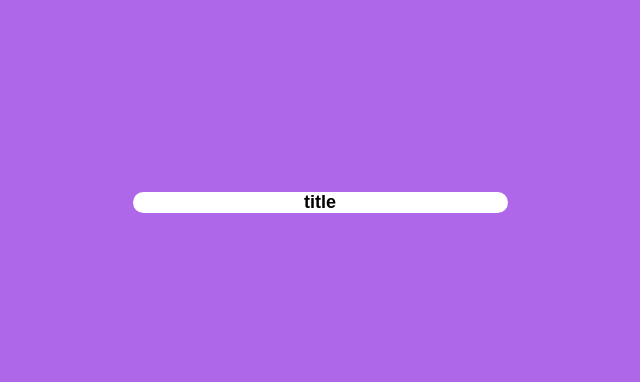
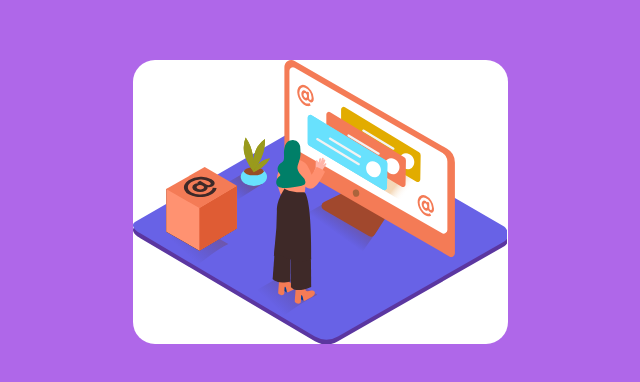
Before and after one commit to smkh20/FrontendMentor-faq-accordion-card-main, a React (Create React App) app: page / in a window 1280 px wide. Shown: the part 198-580 px from the top of the page, without its empty margins (320-960 px from the left). Built offline with nearby package versions, Linux system fonts and the light colour scheme.

Commit message:
Woman component creat

```diff
--- a/src/App.js
+++ b/src/App.js
@@ -1,8 +1,10 @@
 import Question from "./Question";
+import {ReactComponent as Woman} from "./Illustration-woman-online-mobile.svg";
 function App() {
   return (
     <div className="main">
-      <Question />
+      <Woman></Woman>
+      {/* <Question /> */}
     </div>
   );
 }
```
Also changed, not shown: src/Illustration-woman-online-mobile.svg (added).
